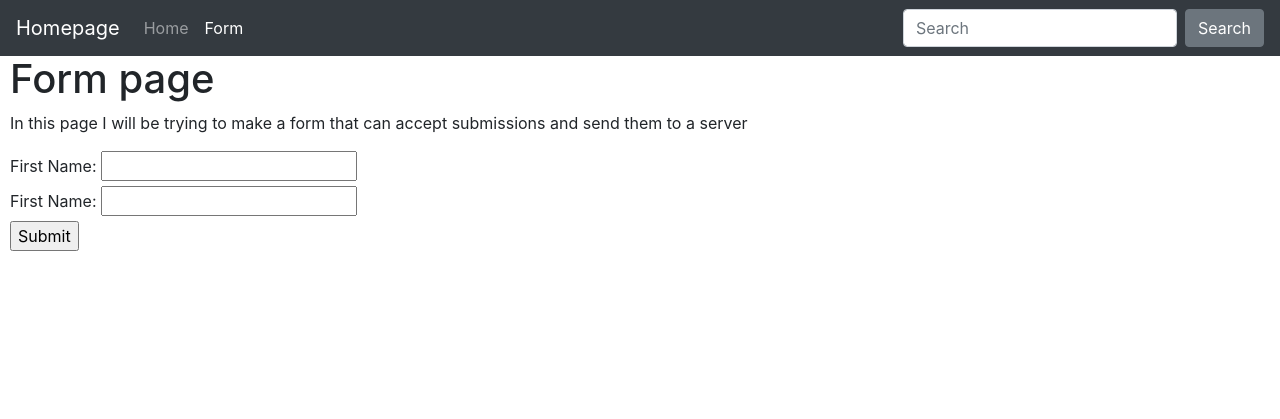
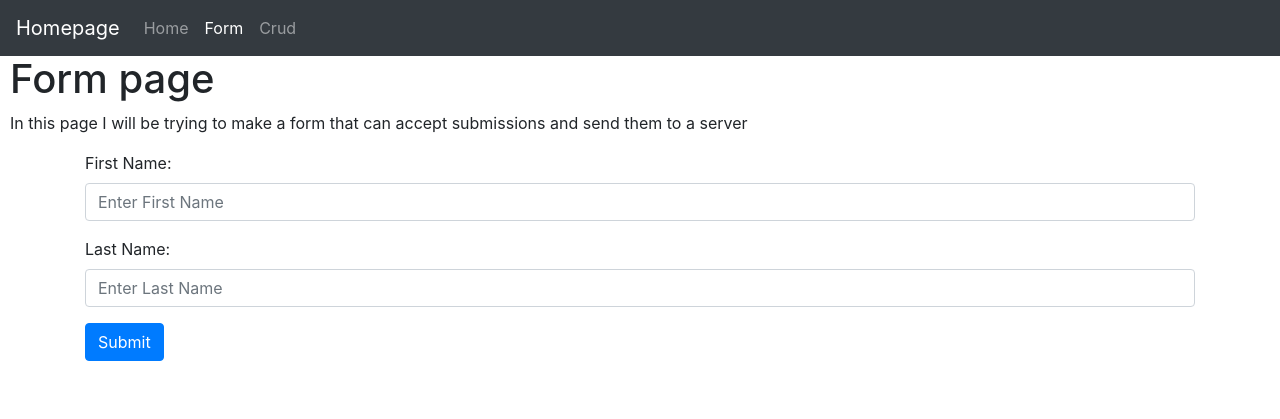
Before and after one commit to Jh123x/Web-dev, a plain HTML site: page Front end/form.html in a window 1280 px wide. Drawn offline with Linux system fonts and the light colour scheme.

Commit message:
Update form.html

```diff
--- a/Front end/form.html
+++ b/Front end/form.html
@@ -11,7 +11,9 @@
     <!-- Bootstrap core CSS (Load first)-->
     <link href="css/bootstrap.css" rel="stylesheet">
     <link href="css/main.css" rel="stylesheet">
+</head>
 
+<body>
     <!-- Nav bar -->
     <nav class="navbar navbar-expand-md navbar-dark bg-dark fixed-top">
         <a class="navbar-brand" href="index.html">Homepage</a>
@@ -28,25 +30,25 @@
                 <li class="nav-item active">
                     <a class="nav-link" href="#">Form<span class="sr-only">(current)</span></a>
                 </li>
+                <li class="nav-item">
+                    <a class="nav-link" href="crud.html">Crud</a>
+                </li>
             </ul>
-            <form class="form-inline my-2 my-lg-0">
-                <input class="form-control mr-sm-2" type="text" placeholder="Search" aria-label="Search">
-                <button class="btn btn-secondary my-2 my-sm-0" type="submit">Search</button>
-            </form>
         </div>
     </nav>
-</head>
-
-<body>
     <div class="first-pad">
         <h1>Form page</h1>
         <p>In this page I will be trying to make a form that can accept submissions and send them to a server</p>
-        <form >
-            <label for="First name">First Name:</label>
-            <input type="text" id="fname" name="fname"><br>
-            <label for="Last name">First Name:</label>
-            <input type="text" id="lname" name="lname"><br>
-            <input type="button" onclick="sendData(fname, lname)" value="Submit">
+        <form class="container-lg">
+            <div class="form-group">
+                <label for="First Name">First Name:</label>
+                <input type="text" class="form-control" id="fname" placeholder="Enter First Name">
+            </div>
+            <div class="form-group">
+                <label for="Last Name">Last Name:</label>
+                <input type="text" class="form-control" id="lname" placeholder="Enter Last Name">
+            </div>
+            <button type="submit" class="btn btn-primary" onclick="sendFormData()">Submit</button>
         </form>
         <div id="result"></div>
     </div>
```
